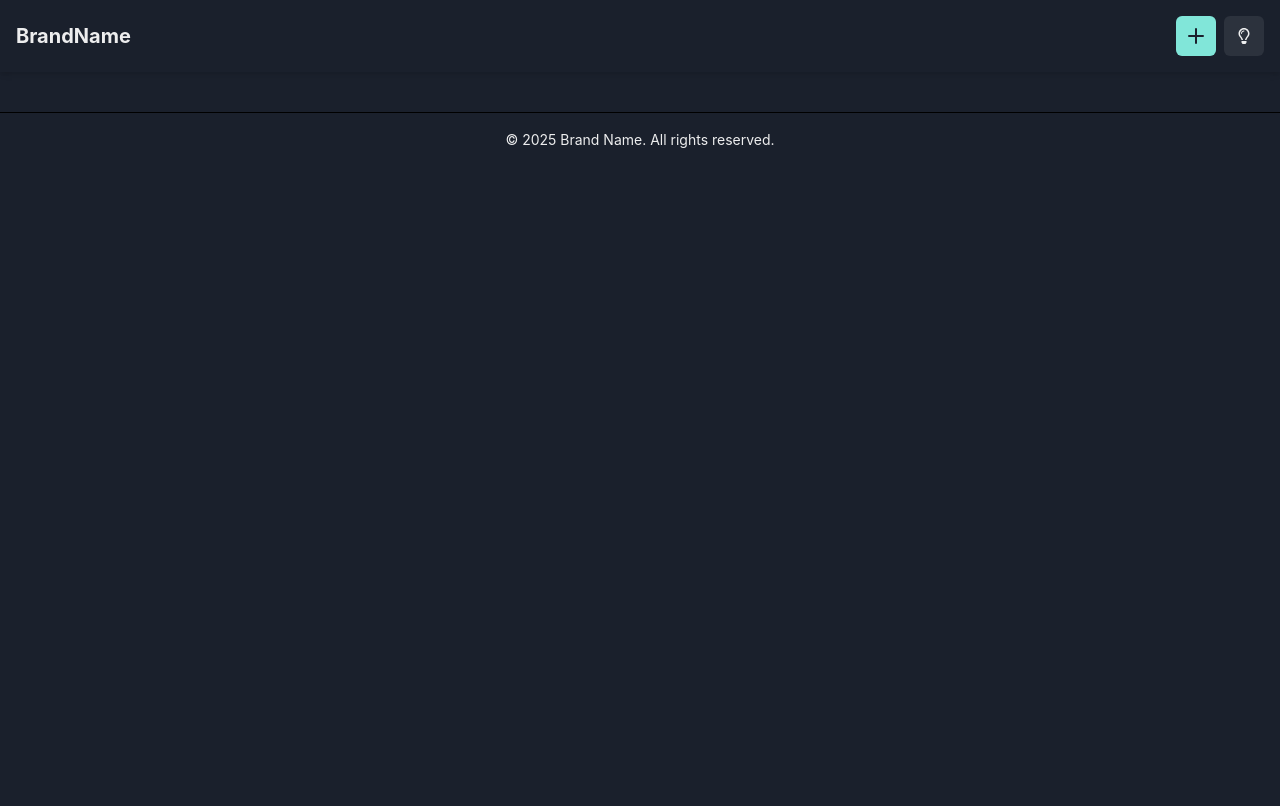
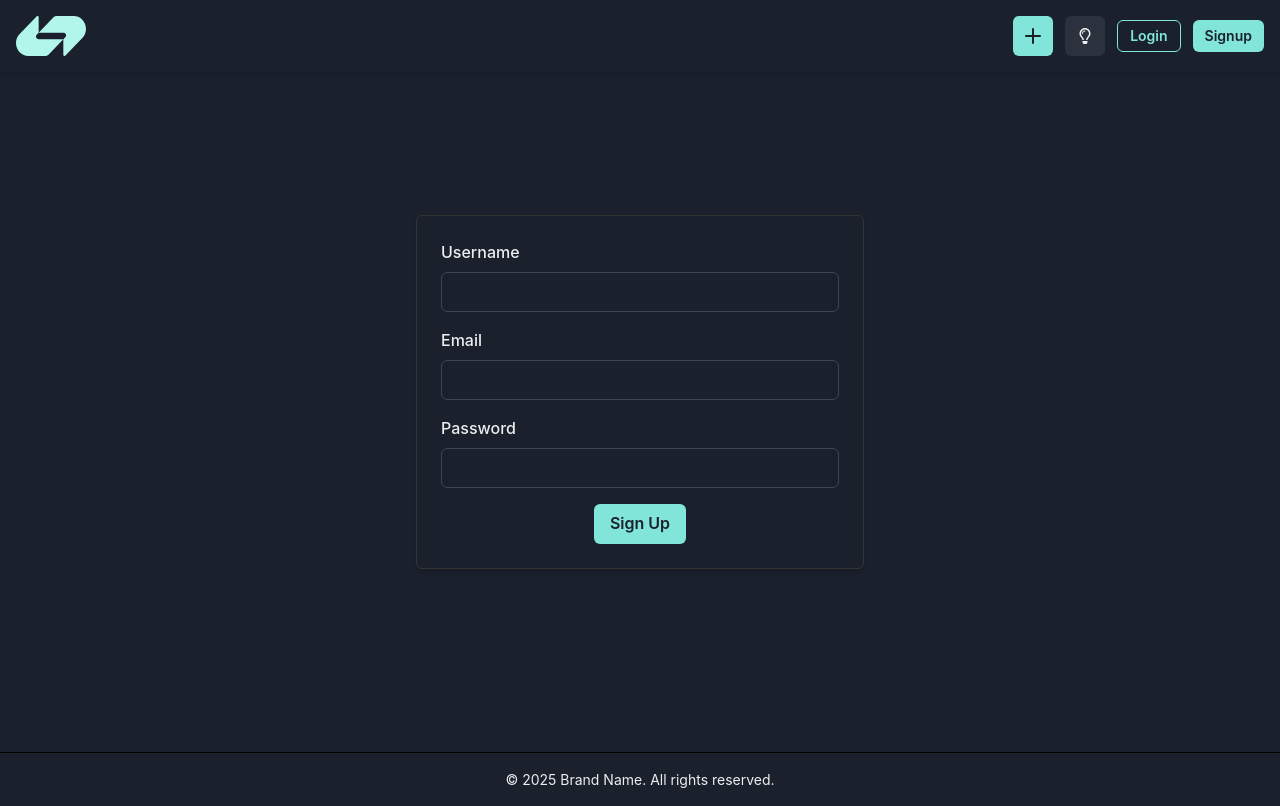
Before and after one commit to ajfreelancer/MERNCRUDPractice, a React (Vite) app: page /signup in a window 1280 px wide. Built offline with nearby package versions, Linux system fonts and the light colour scheme.

Commit message:
Implement JWT-based login/signup/logout
Protect routes on frontend and backend based on auth status

```diff
--- a/package.json
+++ b/package.json
@@ -15,6 +15,7 @@
     "@emotion/react": "^11.14.0",
     "@emotion/styled": "^11.14.0",
     "@hookform/resolvers": "^5.0.1",
+    "axios": "^1.9.0",
     "framer-motion": "^12.9.7",
     "react": "^19.1.0",
     "react-dom": "^19.1.0",
--- a/src/App.jsx
+++ b/src/App.jsx
@@ -4,6 +4,8 @@ import Home from './pages/Home';
 import EditProduct from './pages/EditProducts';
 import CreateProduct from './pages/CreateProduct';
 import Footer from './components/footer'; // adjust path if needed
+import Signup from "./pages/Signup";
+import Login from "./pages/Login";
 
 
 function App() {
@@ -14,6 +16,8 @@ function App() {
         <Route path="/" element={<Home />} />
         <Route path="/edit/:id" element={<EditProduct />} />
         <Route path="/create" element={<CreateProduct />} />
+        <Route path="/signup" element={<Signup />} />
+        <Route path="/login" element={<Login />} />
       </Routes>
       <Footer></Footer>
     </>
--- a/src/components/Navbar.jsx
+++ b/src/components/Navbar.jsx
@@ -4,28 +4,64 @@ import {
   Heading,
   Spacer,
   IconButton,
+  Button,
+  HStack,
   useColorMode,
+  useColorModeValue,
 } from "@chakra-ui/react";
 import { AddIcon } from "@chakra-ui/icons";
 import { FaRegLightbulb } from "react-icons/fa";
-import { Link } from "react-router-dom";
+import { Link, useNavigate } from "react-router-dom";
+import { useEffect, useState } from "react";
 
 const Navbar = () => {
   const { toggleColorMode } = useColorMode();
+  const [isLoggedIn, setIsLoggedIn] = useState(false);
+  const navigate = useNavigate();
+  const fillColor = useColorModeValue("#1A202C", "#B2F5EA");
+
+  useEffect(() => {
+    const token = localStorage.getItem("token");
+    setIsLoggedIn(!!token);
+  }, []);
+
+  const handleLogout = () => {
+    localStorage.removeItem("token");
+    setIsLoggedIn(false);
+    navigate("/login");
+  };
 
   return (
     <Box p={4} boxShadow="md">
       <Flex align="center">
         <Link to="/">
-          <Heading size="md">BrandName</Heading>
+          <Heading size="md">
+            <svg
+              width="70"
+              height="40"
+              viewBox="0 0 70 40"
+              fill="white"
+              xmlns="http://www.w3.org/2000/svg"
+              color="white"
+            >
+              <path
+                d="M37.2551 1.61586C38.1803 0.653384 39.4368 0.112671 40.7452 0.112671C46.6318 0.112671 52.1793 0.112674 57.6424 0.112685C68.6302 0.112708 74.1324 13.9329 66.3629 22.0156L49.4389 39.6217C48.662 40.43 47.3335 39.8575 47.3335 38.7144V23.2076L49.2893 21.1729C50.8432 19.5564 49.7427 16.7923 47.5451 16.7923H22.6667L37.2551 1.61586Z"
+                fill={fillColor}
+                ></path>
+              <path
+                d="M32.7449 38.3842C31.8198 39.3467 30.5633 39.8874 29.2549 39.8874C23.3683 39.8874 17.8208 39.8874 12.3577 39.8874C1.36983 39.8873 -4.13236 26.0672 3.63721 17.9844L20.5612 0.378369C21.3381 -0.429908 22.6666 0.142547 22.6666 1.28562L22.6667 16.7923L20.7108 18.8271C19.1569 20.4437 20.2574 23.2077 22.455 23.2077L47.3335 23.2076L32.7449 38.3842Z"
+                fill={fillColor}
+                ></path>
+            </svg>
+          </Heading>
         </Link>
         <Spacer />
+        <HStack spacing={3}>
           <Link to="/create">
             <IconButton
               aria-label="Add"
               icon={<AddIcon />}
               colorScheme="teal"
-            mr={2}
             />
           </Link>
           <IconButton
@@ -33,6 +69,25 @@ const Navbar = () => {
             icon={<FaRegLightbulb />}
             onClick={toggleColorMode}
           />
+          {!isLoggedIn ? (
+            <>
+              <Link to="/login">
+                <Button variant="outline" colorScheme="teal" size="sm">
+                  Login
+                </Button>
+              </Link>
+              <Link to="/signup">
+                <Button colorScheme="teal" size="sm">
+                  Signup
+                </Button>
+              </Link>
+            </>
+          ) : (
+            <Button colorScheme="red" size="sm" onClick={handleLogout}>
+              Sign Out
+            </Button>
+          )}
+        </HStack>
       </Flex>
     </Box>
   );
--- a/src/pages/Home.jsx
+++ b/src/pages/Home.jsx
@@ -79,7 +79,7 @@ const Home = () => {
 
   if (loading) {
     return (
-      <Center py={10}>
+      <Center py={10} minH={"80vh"}>
         <Spinner size="xl" />
       </Center>
     );
@@ -87,7 +87,7 @@ const Home = () => {
 
   return (
     <Center>
-      <Box p={4} maxWidth={"1300px"}>
+      <Box p={4} maxWidth={"1300px"} minH={"100vh"}>
         <Center>
           <Heading
             mb={6}
--- /dev/null
+++ b/src/pages/Login.jsx
@@ -0,0 +1,91 @@
+import {
+    Box,
+    Button,
+    FormControl,
+    FormLabel,
+    Input,
+    FormErrorMessage,
+    VStack,
+    Flex,
+    useToast,
+  } from "@chakra-ui/react";
+  import { useForm } from "react-hook-form";
+  import { yupResolver } from "@hookform/resolvers/yup";
+  import * as yup from "yup";
+  import { useNavigate } from "react-router-dom";
+  import axios from "axios"; // ✅ Import Axios
+
+  const schema = yup.object({
+    email: yup.string().email().required(),
+    password: yup.string().min(6).required(),
+  });
+
+  export default function Login() {
+    const toast = useToast(); // ✅ Correct naming convention
+    const navigate = useNavigate();
+
+    const {
+      register,
+      handleSubmit,
+      formState: { errors, isSubmitting },
+    } = useForm({ resolver: yupResolver(schema) });
+
+    const onSubmit = async (data) => {
+      try {
+        const res = await axios.post("http://localhost:5000/api/users/login", data);
+
+        localStorage.setItem("token", res.data.token);
+
+        toast({
+          title: "Login Successful",
+          description: "You have successfully logged in.",
+          status: "success",
+          duration: 5000,
+          isClosable: true,
+        });
+
+        navigate("/");
+      } catch (err) {
+        toast({
+          title: "Login Failed",
+          description: err.response?.data?.message || err.message,
+          status: "error",
+          duration: 5000,
+          isClosable: true,
+        });
+      }
+    };
+
+    return (
+      <Flex minH="80vh" align="center" justify="center">
+        <Box
+          maxW="md"
+          w="100%"
+          p={6}
+          boxShadow="md"
+          border={"1px solid #333"}
+          borderRadius="md"
+        >
+          <form onSubmit={handleSubmit(onSubmit)}>
+            <VStack spacing={4}>
+              <FormControl isInvalid={errors.email}>
+                <FormLabel>Email</FormLabel>
+                <Input type="email" {...register("email")} />
+                <FormErrorMessage>{errors.email?.message}</FormErrorMessage>
+              </FormControl>
+
+              <FormControl isInvalid={errors.password}>
+                <FormLabel>Password</FormLabel>
+                <Input type="password" {...register("password")} />
+                <FormErrorMessage>{errors.password?.message}</FormErrorMessage>
+              </FormControl>
+
+              <Button isLoading={isSubmitting} colorScheme="teal" type="submit">
+                Login
+              </Button>
+            </VStack>
+          </form>
+        </Box>
+      </Flex>
+    );
+  }
--- /dev/null
+++ b/src/pages/Signup.jsx
@@ -0,0 +1,90 @@
+// src/pages/Signup.jsx
+import {
+  Box,
+  Button,
+  FormControl,
+  FormLabel,
+  Input,
+  FormErrorMessage,
+  VStack,
+  Flex,
+  useToast,
+} from "@chakra-ui/react";
+import { useForm } from "react-hook-form";
+import { yupResolver } from "@hookform/resolvers/yup";
+import * as yup from "yup";
+import { useNavigate } from "react-router-dom";
+import axios from 'axios';
+
+
+const schema = yup.object({
+  username: yup.string().required(),
+  email: yup.string().email().required(),
+  password: yup.string().min(6).required(),
+});
+
+export default function Signup() {
+  const Toast = useToast();
+  const navigate = useNavigate();
+  const {
+    register,
+    handleSubmit,
+    formState: { errors, isSubmitting },
+  } = useForm({ resolver: yupResolver(schema) });
+
+  const onSubmit = async (data) => {
+    try {
+      const res = await axios.post("http://localhost:5000/api/users/signup", data);
+      localStorage.setItem("token", res.data.token);
+      Toast({
+        title: "Signup Successful",
+        description: "You have successfully signed up.",
+        status: "success",
+        duration: 5000,
+        isClosable: true,
+      });
+      navigate("/login");
+    } catch (err) {
+      Toast({
+        title: "Signup Failed",
+        description: err.response?.data?.message || "An error occurred.",
+        status: "error",
+        duration: 5000,
+        isClosable: true,
+      });
+    }
+  };
+
+
+  return (
+    <Flex minH="80vh" align="center" justify="center">
+      <Box maxW="md" w="100%" p={6} boxShadow="md" border={"1px solid #333"} borderRadius="md">
+        <form onSubmit={handleSubmit(onSubmit)}>
+          <VStack spacing={4}>
+            <FormControl isInvalid={errors.username}>
+              <FormLabel>Username</FormLabel>
+              <Input {...register("username")} />
+              <FormErrorMessage>{errors.username?.message}</FormErrorMessage>
+            </FormControl>
+
+            <FormControl isInvalid={errors.email}>
+              <FormLabel>Email</FormLabel>
+              <Input type="email" {...register("email")} />
+              <FormErrorMessage>{errors.email?.message}</FormErrorMessage>
+            </FormControl>
+
+            <FormControl isInvalid={errors.password}>
+              <FormLabel>Password</FormLabel>
+              <Input type="password" {...register("password")} />
+              <FormErrorMessage>{errors.password?.message}</FormErrorMessage>
+            </FormControl>
+
+            <Button isLoading={isSubmitting} colorScheme="teal" type="submit">
+              Sign Up
+            </Button>
+          </VStack>
+        </form>
+      </Box>
+    </Flex>
+  );
+}
```
Also changed, not shown: 1 other file (tests, documents, lock files or other folders). Lines whose indentation alone changed are shown as unchanged.
